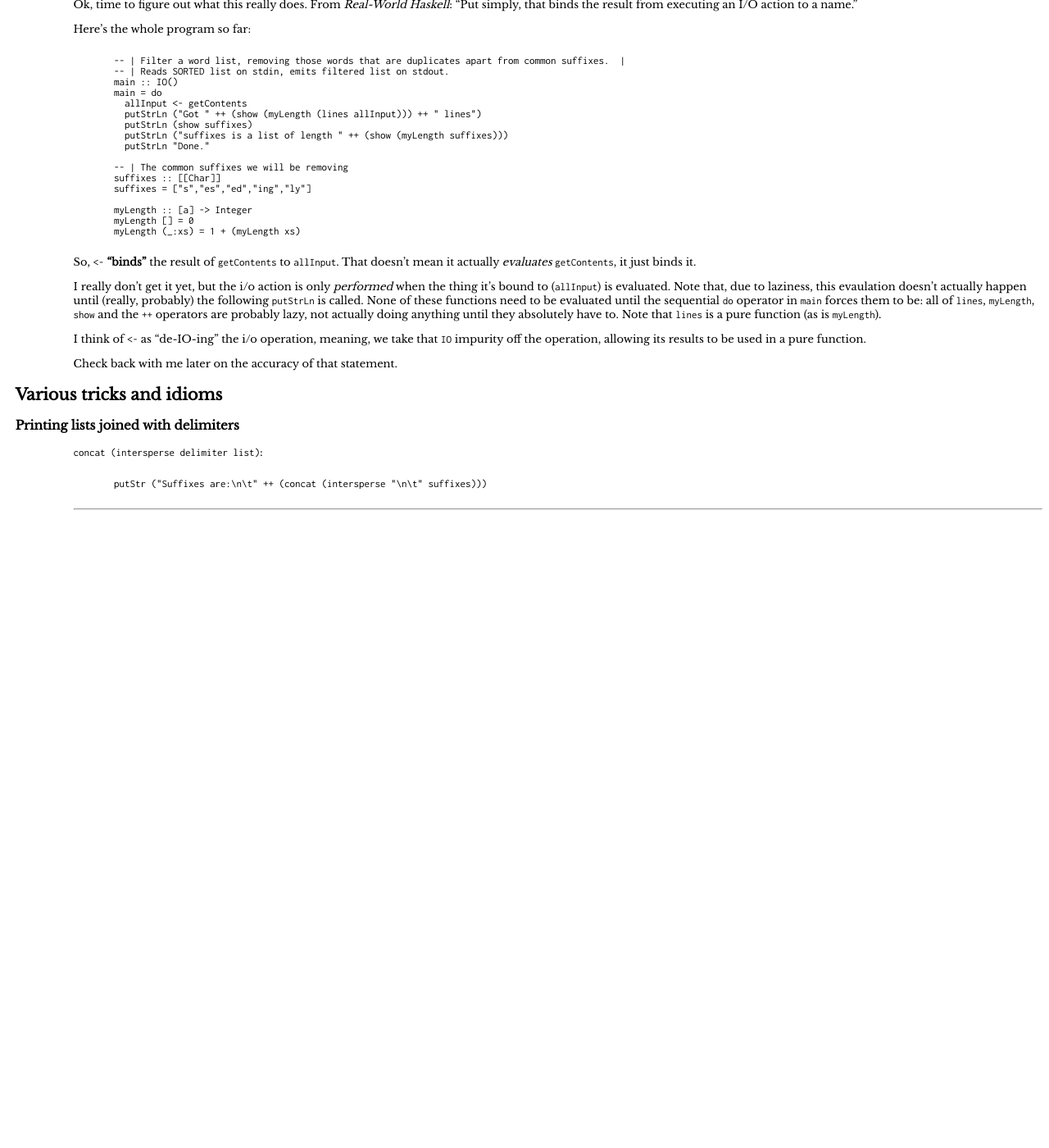
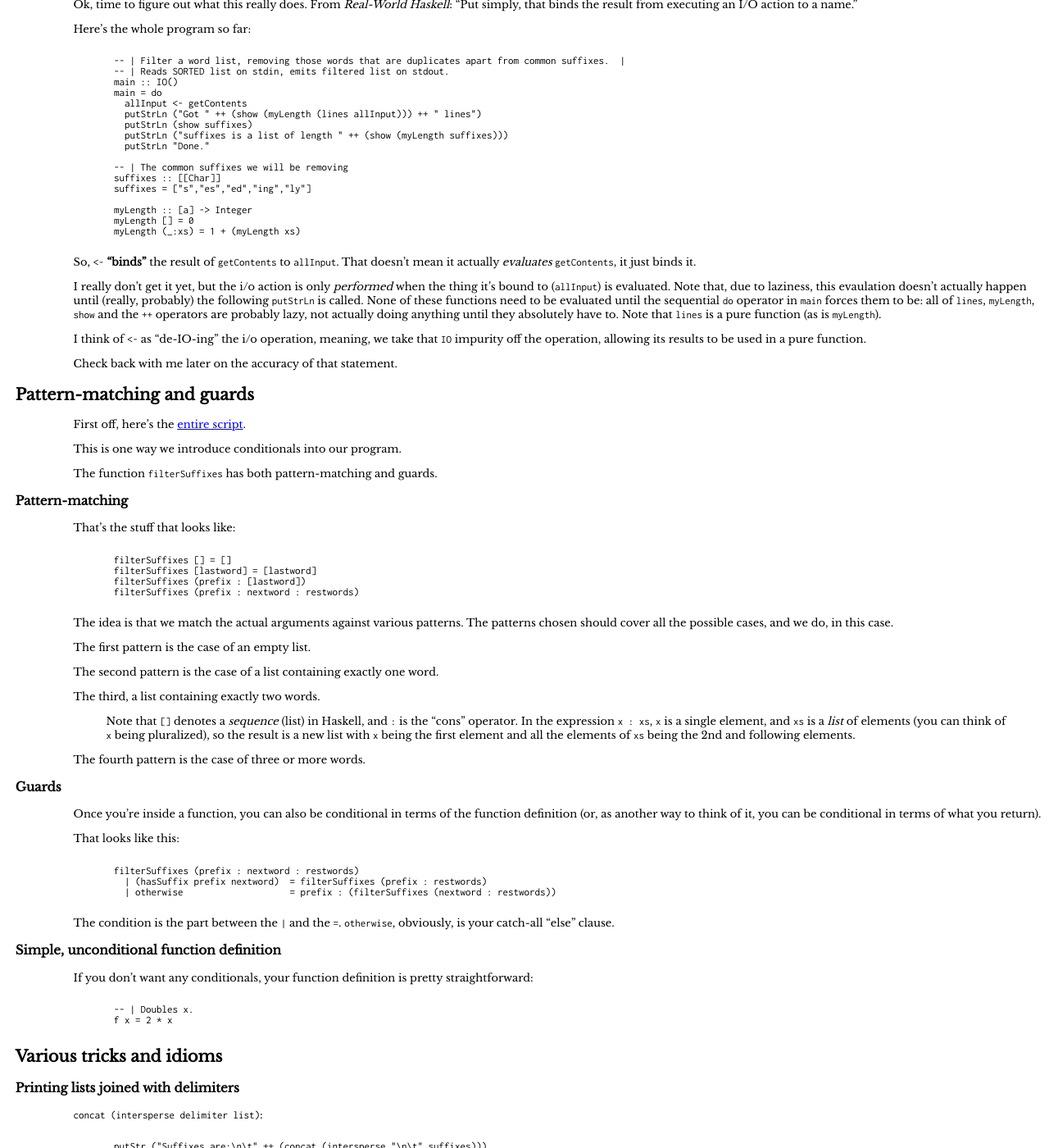
Before and after one commit to JohnL4/johnl4.github.io, a Jekyll site: the page built from _posts/2015-09-27-writing-a-simple-haskell-script-from-scratch.markdown, in a window 1280 px wide and 1400 px high, scrolled down 475 px. Shown: the whole window at 82% size. Built offline with Jekyll 4.4.1, drawn with Linux system fonts in a browser that asks for light colours; comment, search, counter and statistics services are not loaded; before the commit the page ends 1105 px from its top, so only the background shows below that.

Commit message:
Update "simple Haskell script" post. Add html-ized Haskell code directory, for reference by posts.

```diff
--- a/_posts/2015-09-27-writing-a-simple-haskell-script-from-scratch.markdown
+++ b/_posts/2015-09-27-writing-a-simple-haskell-script-from-scratch.markdown
@@ -73,6 +73,65 @@ results to be used in a pure function.
 
 Check back with me later on the accuracy of that statement.
 
+Pattern-matching and guards
+---------------------------
+
+First off, here's the [entire script](/haskell/filterCommonSuffixes.html).
+
+This is one way we introduce conditionals into our program.
+
+The function `filterSuffixes` has both pattern-matching and guards.
+
+### Pattern-matching
+
+That's the stuff that looks like:
+
+~~~
+filterSuffixes [] = []
+filterSuffixes [lastword] = [lastword]
+filterSuffixes (prefix : [lastword])
+filterSuffixes (prefix : nextword : restwords)
+~~~
+
+The idea is that we match the actual arguments against various patterns.  The patterns chosen should cover all the
+possible cases, and we do, in this case.
+
+The first pattern is the case of an empty list.
+
+The second pattern is the case of a list containing exactly one word.
+
+The third, a list containing exactly two words.
+
+> Note that `[]` denotes a *sequence* (list) in Haskell, and `:` is the "cons" operator.  In the expression `x : xs`,
+  `x` is a single element, and `xs` is a *list* of elements (you can think of `x` being pluralized), so the result is a
+  new list with `x` being the first element and all the elements of `xs` being the 2nd and following elements.
+
+The fourth pattern is the case of three or more words.
+
+### Guards
+
+Once you're inside a function, you can also be conditional in terms of the function definition (or, as another way to
+think of it, you can be conditional in terms of what you return).
+
+That looks like this:
+
+~~~
+filterSuffixes (prefix : nextword : restwords)
+  | (hasSuffix prefix nextword)  = filterSuffixes (prefix : restwords)
+  | otherwise                    = prefix : (filterSuffixes (nextword : restwords))
+~~~
+
+The condition is the part between the `|` and the `=`.  `otherwise`, obviously, is your catch-all "else" clause.
+
+### Simple, unconditional function definition
+
+If you don't want any conditionals, your function definition is pretty straightforward:
+
+~~~
+-- | Doubles x.
+f x = 2 * x
+~~~
+
 Various tricks and idioms
 -------------------------
 
--- /dev/null
+++ b/haskell/hscolour.css
@@ -0,0 +1,6 @@
+.hs-keyword, .hs-conid, .hs-varid, .hs-conop, .hs-varop, .hs-num, .hs-cpp, .hs-sel, .hs-definition {}
+.hs-conid {color: teal;}
+/* .hs-keyglyph, .hs-layout {color: teal;} */
+/* .hs-keyword {color: gray;} */
+.hs-comment, .hs-comment a {color: green; font-style: italic;}
+.hs-num, .hs-str, .hs-chr {color: red;}
```
Also changed, not shown: haskell/filterCommonSuffixes.html (added, +56 -0 lines).
